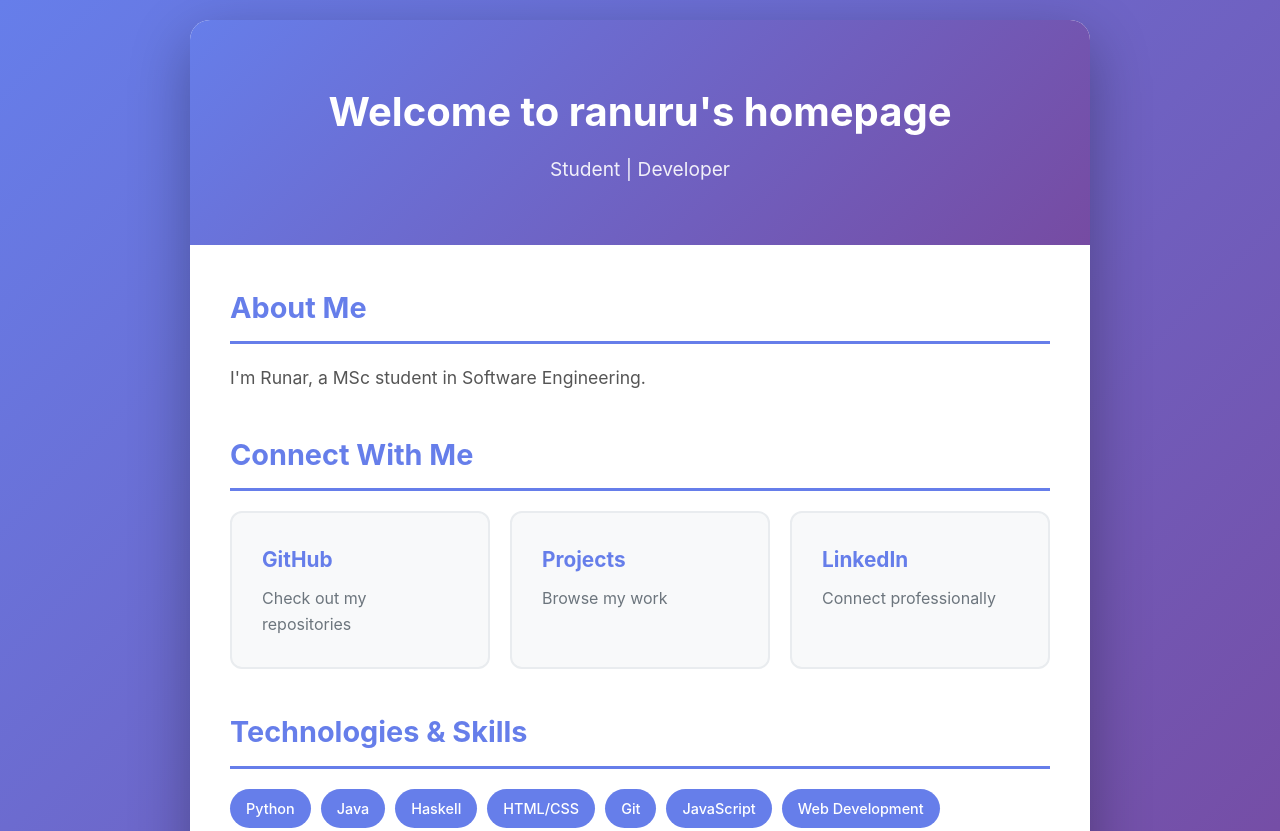
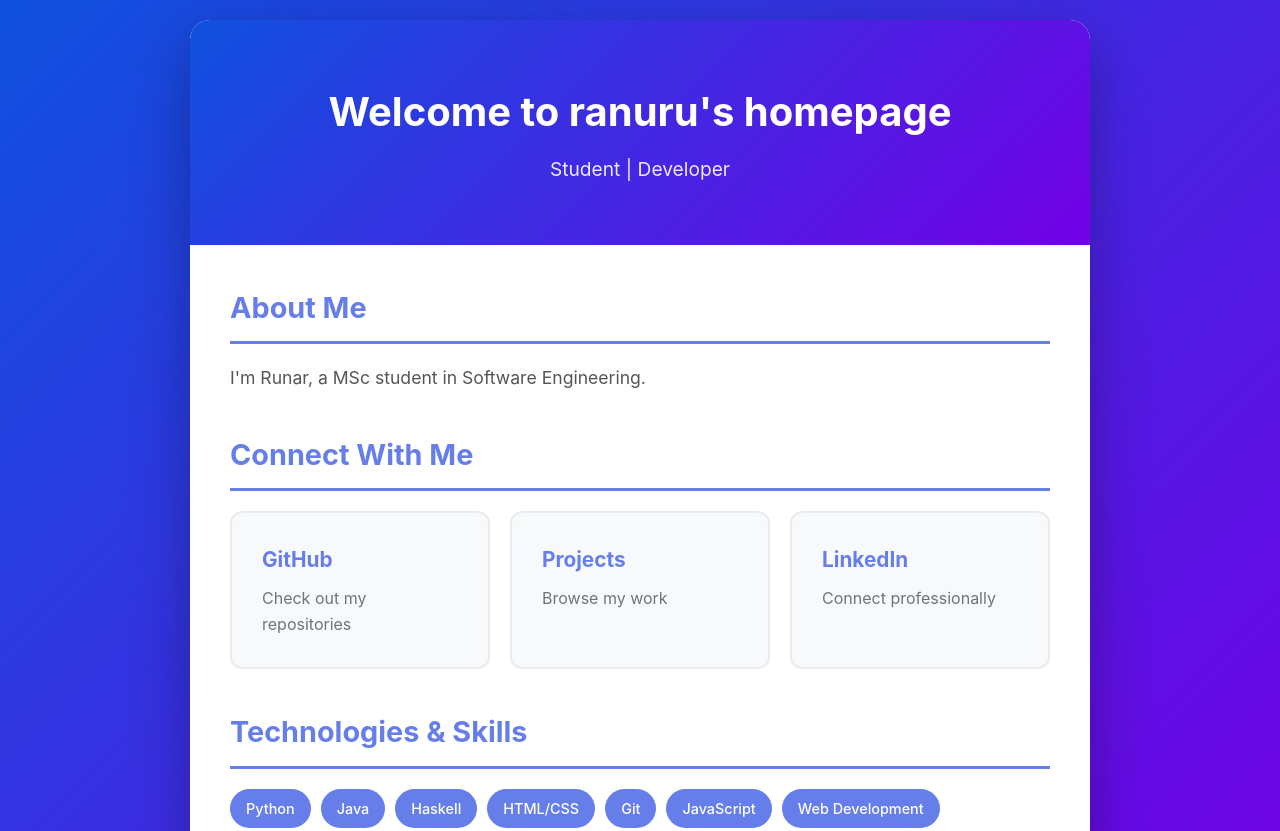
Before and after one commit to ranuru/home, a plain HTML site: page index.html in a window 1280 px wide. Shown: the top 831 px of the page. Drawn offline with Linux system fonts and the light colour scheme.

Commit message:
Update background gradients for body and header for improved aesthetics

```diff
--- a/style.css
+++ b/style.css
@@ -8,7 +8,7 @@ body {
     font-family: -apple-system, BlinkMacSystemFont, 'Segoe UI', Roboto, Oxygen, Ubuntu, Cantarell, sans-serif;
     line-height: 1.6;
     color: #333;
-    background: linear-gradient(135deg, #667eea 0%, #764ba2 100%);
+    background: linear-gradient(135deg, #0f51df 0%, #7300e6 100%);
     min-height: 100vh;
     padding: 20px;
 }
@@ -23,7 +23,7 @@ body {
 }
 
 header {
-    background: linear-gradient(135deg, #667eea 0%, #764ba2 100%);
+    background: linear-gradient(135deg, #0f51df 0%, #7300e6 100%);
     color: white;
     padding: 60px 40px;
     text-align: center;
```
